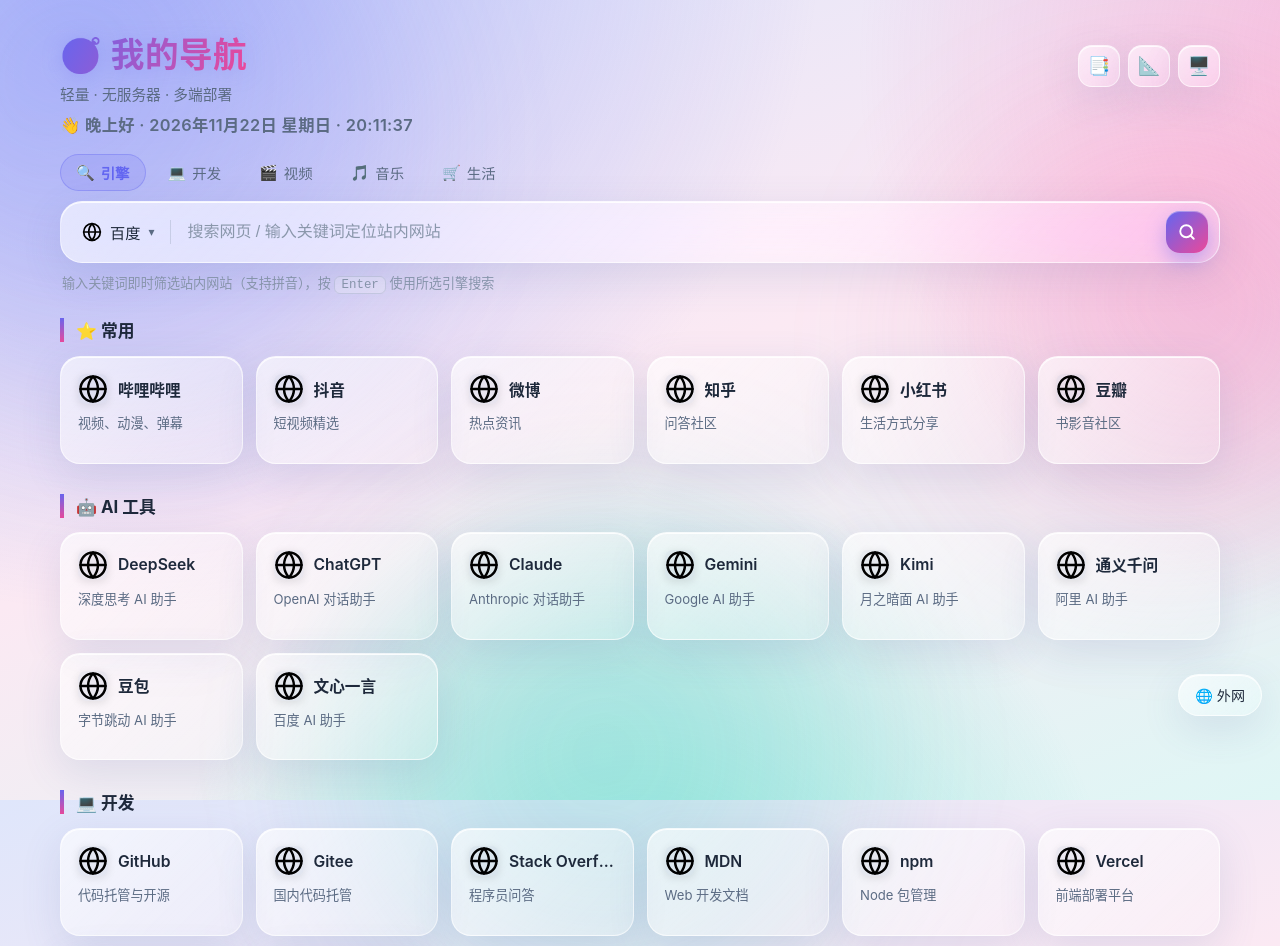
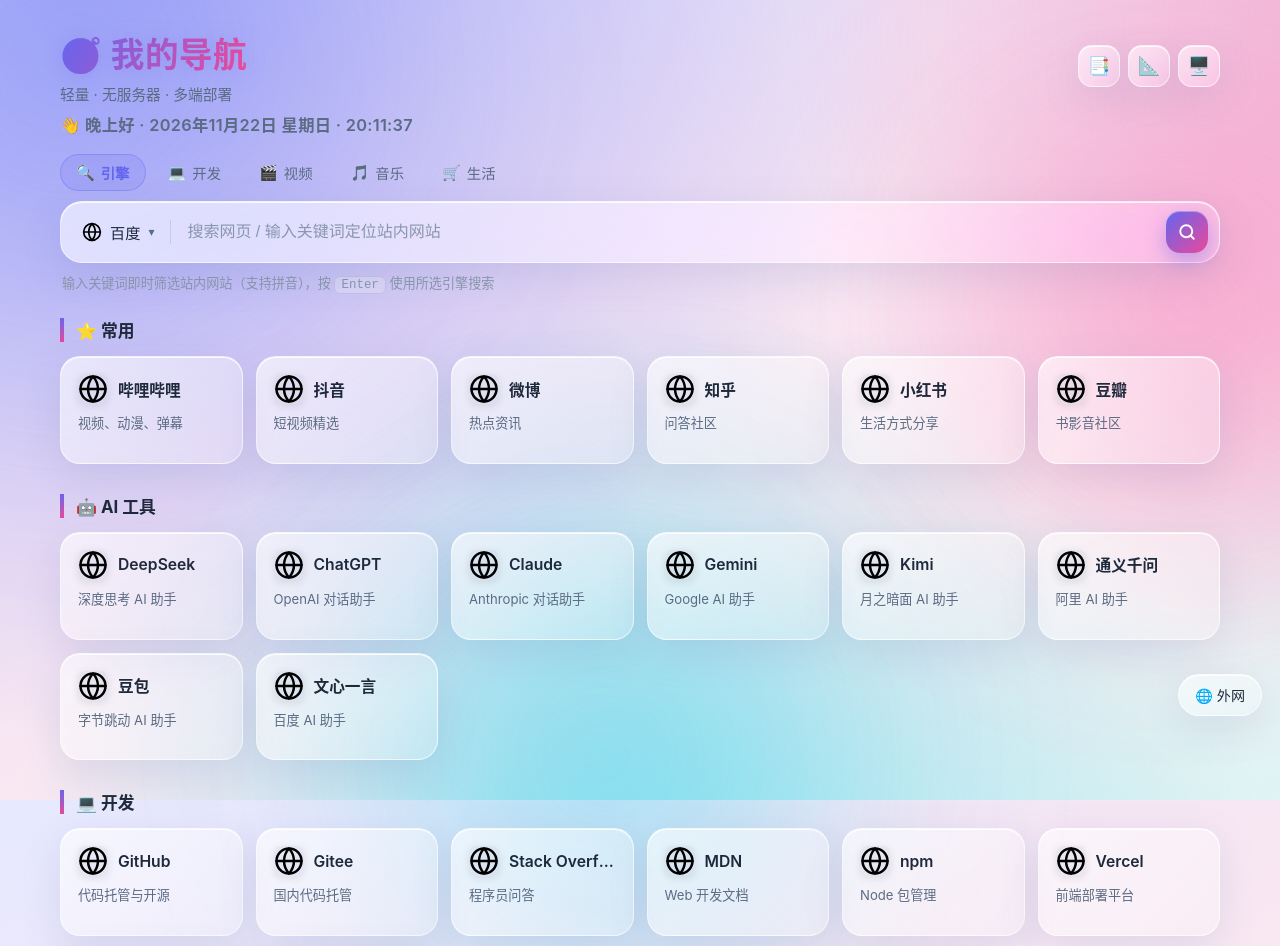
Before and after one commit to yy99527/nav-page, a plain HTML site: page index.html in a window 1280 px wide. Shown: the top 946 px of the page. Drawn offline with Linux system fonts and the light colour scheme; no server answers.

Commit message:
style: 背景改为与液态玻璃更协调的渐变光斑

```diff
--- a/style.css
+++ b/style.css
@@ -4,9 +4,9 @@
  * ========================================================= */
 
 :root {
-  --bg-0: #dfe6fb;
-  --bg-1: #fbe9f3;
-  --bg-2: #dff6f5;
+  --bg-0: #e6e9ff;
+  --bg-1: #f5e6f4;
+  --bg-2: #dff4f4;
   --glass-hi: rgba(255, 255, 255, 0.62);
   --glass-lo: rgba(255, 255, 255, 0.22);
   --glass-border: rgba(255, 255, 255, 0.6);
@@ -30,9 +30,9 @@
 }
 
 html[data-theme="dark"] {
-  --bg-0: #0a0f24;
-  --bg-1: #161b38;
-  --bg-2: #0b2030;
+  --bg-0: #070b18;
+  --bg-1: #160f2e;
+  --bg-2: #081f2c;
   --glass-hi: rgba(45, 56, 105, 0.55);
   --glass-lo: rgba(19, 25, 50, 0.32);
   --glass-border: rgba(148, 163, 184, 0.22);
@@ -60,7 +60,8 @@ body {
   font-family: -apple-system, BlinkMacSystemFont, "Segoe UI", "PingFang SC",
     "Hiragino Sans GB", "Microsoft YaHei", "Noto Sans CJK SC", sans-serif;
   color: var(--text);
-  background: linear-gradient(160deg, var(--bg-0), var(--bg-1) 48%, var(--bg-2));
+  background:
+    linear-gradient(152deg, var(--bg-0) 0%, var(--bg-1) 40%, #fdeaf0 68%, var(--bg-2) 100%);
   background-attachment: fixed;
   overflow-x: hidden;
   transition: color 0.25s ease;
@@ -79,56 +80,59 @@ body {
 }
 #bgLayer.gradient {
   background-image:
-    radial-gradient(70rem 70rem at 10% -10%, rgba(129, 140, 248, 0.5), transparent 62%),
-    radial-gradient(60rem 60rem at 112% 8%, rgba(244, 114, 182, 0.42), transparent 60%),
-    radial-gradient(50rem 50rem at 50% 120%, rgba(45, 212, 191, 0.38), transparent 60%);
+    radial-gradient(85rem 85rem at 8% -12%, rgba(99, 102, 241, 0.5), transparent 62%),
+    radial-gradient(72rem 72rem at 114% 4%, rgba(236, 72, 153, 0.4), transparent 58%),
+    radial-gradient(64rem 64rem at 50% 116%, rgba(34, 211, 238, 0.4), transparent 62%);
   opacity: 1;
+}
+html[data-theme="dark"] body {
+  background: linear-gradient(152deg, var(--bg-0) 0%, var(--bg-1) 42%, #1d0f2e 70%, var(--bg-2) 100%);
 }
 html[data-theme="dark"] #bgLayer.gradient {
   background-image:
-    radial-gradient(70rem 70rem at 10% -10%, rgba(99, 102, 241, 0.4), transparent 62%),
-    radial-gradient(60rem 60rem at 112% 8%, rgba(190, 24, 93, 0.34), transparent 60%),
-    radial-gradient(50rem 50rem at 50% 120%, rgba(13, 148, 136, 0.3), transparent 60%);
+    radial-gradient(85rem 85rem at 8% -12%, rgba(79, 70, 229, 0.55), transparent 62%),
+    radial-gradient(72rem 72rem at 114% 4%, rgba(190, 24, 93, 0.46), transparent 58%),
+    radial-gradient(64rem 64rem at 50% 116%, rgba(8, 145, 178, 0.42), transparent 62%);
 }
 
 .blob {
   position: fixed;
   z-index: -2;
   border-radius: 50%;
-  filter: blur(70px);
-  opacity: 0.55;
+  filter: blur(90px);
+  opacity: 0.6;
   pointer-events: none;
   will-change: transform;
 }
 .blob-a {
-  width: 42vw;
-  height: 42vw;
-  left: -12vw;
-  top: -10vw;
-  background: radial-gradient(circle at 30% 30%, rgba(129, 140, 248, 0.65), rgba(129, 140, 248, 0));
+  width: 46vw;
+  height: 46vw;
+  left: -14vw;
+  top: -12vw;
+  background: radial-gradient(circle at 32% 32%, rgba(129, 140, 248, 0.85), rgba(129, 140, 248, 0) 70%);
   animation: blobFloat 26s ease-in-out infinite alternate;
 }
 .blob-b {
-  width: 38vw;
-  height: 38vw;
-  right: -10vw;
-  top: 6vh;
-  background: radial-gradient(circle at 60% 40%, rgba(244, 114, 182, 0.55), rgba(244, 114, 182, 0));
+  width: 42vw;
+  height: 42vw;
+  right: -12vw;
+  top: 4vh;
+  background: radial-gradient(circle at 60% 38%, rgba(244, 114, 182, 0.78), rgba(244, 114, 182, 0) 70%);
   animation: blobFloat 32s ease-in-out infinite alternate-reverse;
 }
 .blob-c {
-  width: 44vw;
-  height: 44vw;
-  left: 24vw;
-  bottom: -18vw;
-  background: radial-gradient(circle at 50% 50%, rgba(45, 212, 191, 0.5), rgba(45, 212, 191, 0));
+  width: 48vw;
+  height: 48vw;
+  left: 22vw;
+  bottom: -20vw;
+  background: radial-gradient(circle at 50% 50%, rgba(34, 211, 238, 0.72), rgba(34, 211, 238, 0) 70%);
   animation: blobFloat 38s ease-in-out infinite alternate;
 }
-html[data-theme="dark"] .blob { opacity: 0.35; }
+html[data-theme="dark"] .blob { opacity: 0.4; }
 @keyframes blobFloat {
-  0% { transform: translate(0, 0) scale(1); }
-  50% { transform: translate(6vw, 4vh) scale(1.12); }
-  100% { transform: translate(-4vw, 8vh) scale(0.95); }
+  0% { transform: translate(0, 0) scale(1) rotate(0deg); }
+  50% { transform: translate(7vw, 5vh) scale(1.15) rotate(18deg); }
+  100% { transform: translate(-5vw, 9vh) scale(0.94) rotate(-12deg); }
 }
 
 /* ---------- 布局容器 ---------- */
```
